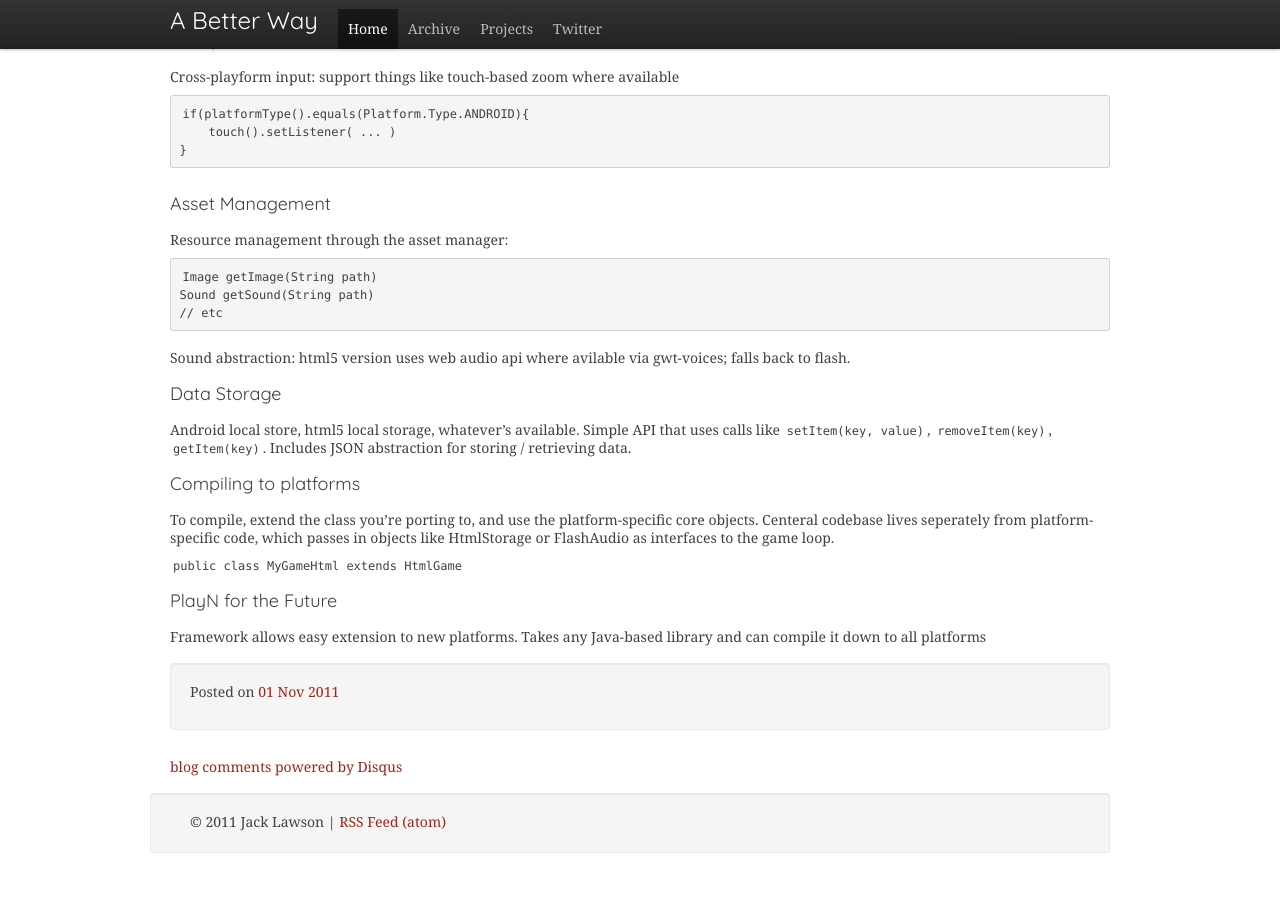
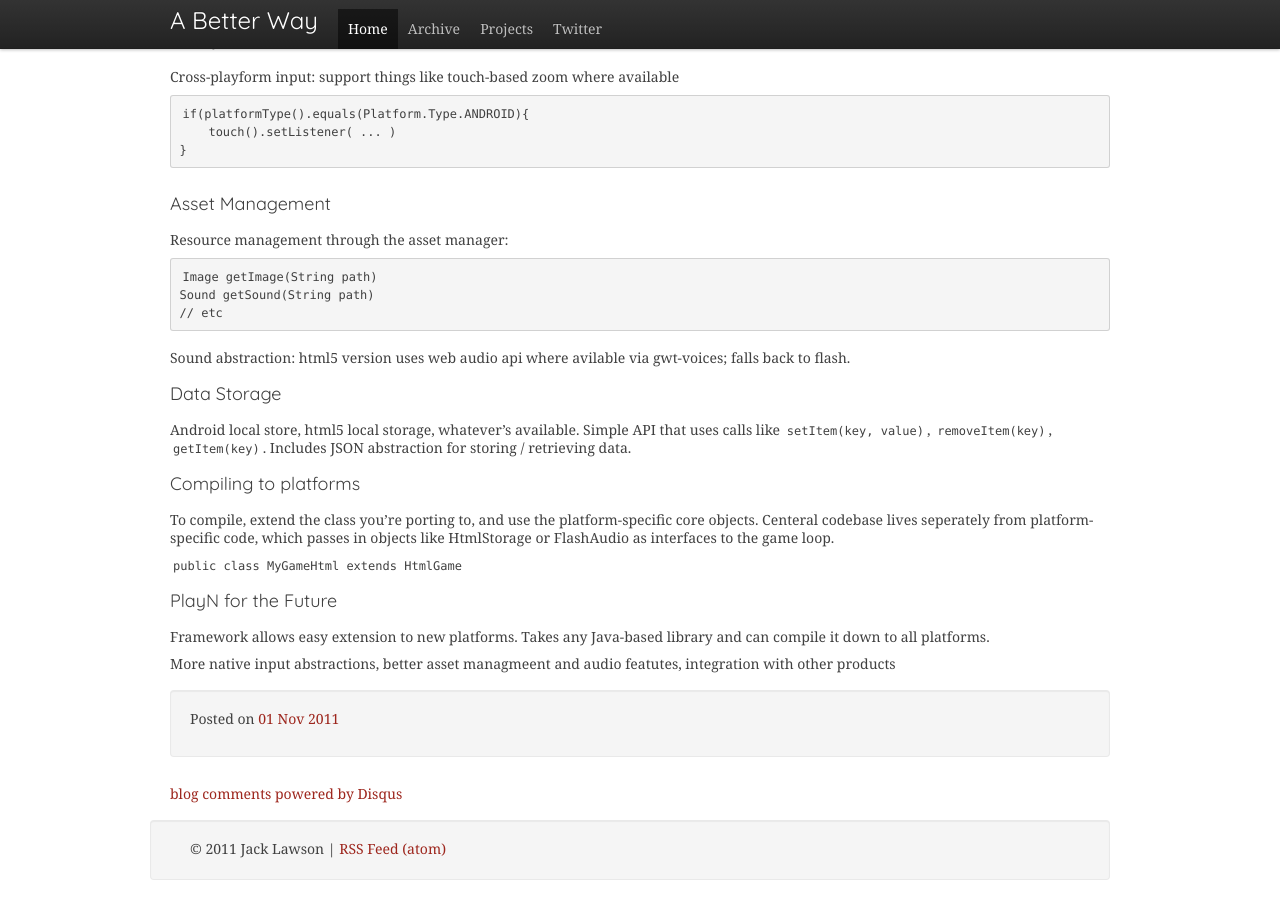
Before and after one commit to ajacksified/ajacksified.github.com, a Jekyll site: the page built from _posts/2011-11-01-new-game-conf-liveblog.markdown, in a window 1280 px wide and 900 px high, scrolled down 10874 px. Built offline with Jekyll 4.4.1, drawn with Linux system fonts in a browser that asks for light colours; nearby versions of some CDN libraries; some web fonts are replaced; Markdown is read by kramdown in place of the engine named in the settings; comment, search, counter and statistics services are not loaded; before the commit the page ends 11747 px from its top, so only the background shows below that; some of the changed text lies outside the part shown.

Commit message:
Session 5

```diff
--- a/_posts/2011-11-01-new-game-conf-liveblog.markdown
+++ b/_posts/2011-11-01-new-game-conf-liveblog.markdown
@@ -753,4 +753,7 @@ game loop.
 ### PlayN for the Future
 
 Framework allows easy extension to new platforms. Takes any Java-based library
-and can compile it down to all platforms
+and can compile it down to all platforms.
+
+More native input abstractions, better asset managmeent and audio featutes,
+integration with other products
```
Also changed, not shown: other parts of _posts/2011-11-01-new-game-conf-liveblog.markdown (+1 -1 lines).
